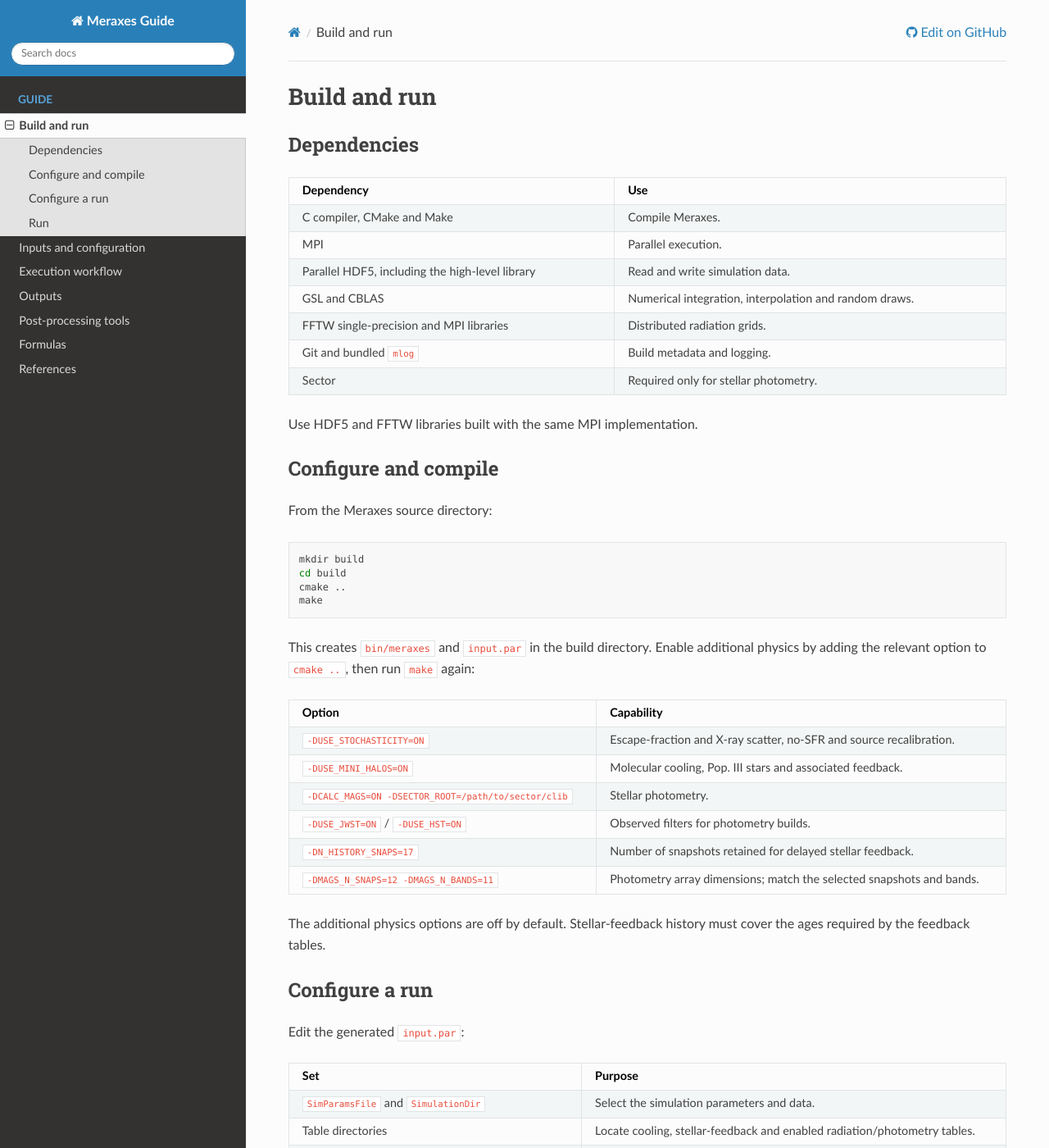
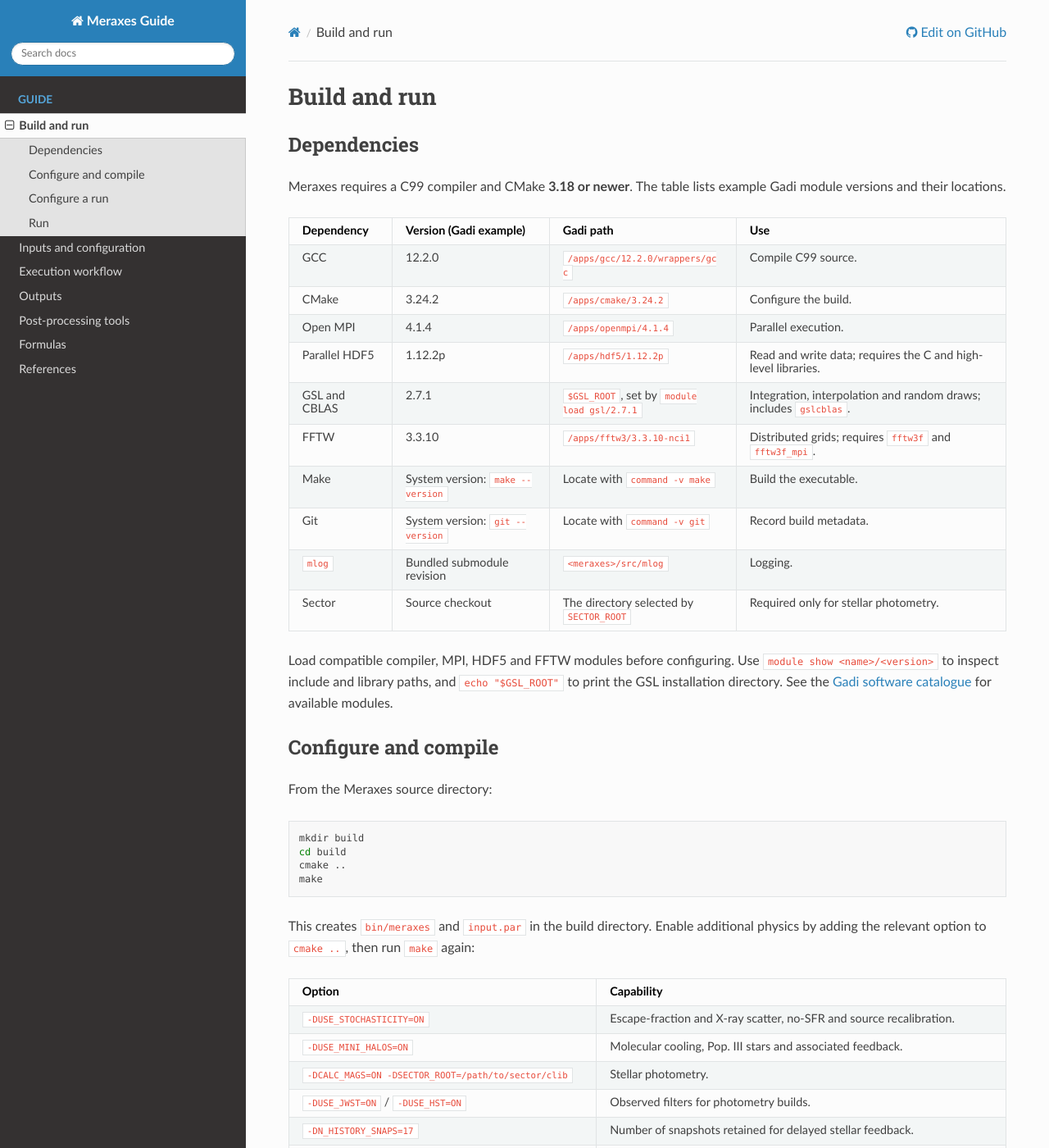
Before and after one commit to ChangqIngovo/meraxes-docs, a Sphinx documentation site: the page built from docs/getting-started.md, in a window 1280 px wide and 1400 px high. Shown: the whole window at 82% size. Built offline with Sphinx 7.4.7 and the Read the Docs theme 3.1.0, drawn with Linux system fonts in a browser that asks for light colours.

Commit message:
Document Gadi dependency versions and paths; trim supporting routines

```diff
--- a/docs/getting-started.md
+++ b/docs/getting-started.md
@@ -2,17 +2,27 @@
 
 ## Dependencies
 
-| Dependency | Use |
-|---|---|
-| C compiler, CMake and Make | Compile Meraxes. |
-| MPI | Parallel execution. |
-| Parallel HDF5, including the high-level library | Read and write simulation data. |
-| GSL and CBLAS | Numerical integration, interpolation and random draws. |
-| FFTW single-precision and MPI libraries | Distributed radiation grids. |
-| Git and bundled `mlog` | Build metadata and logging. |
-| Sector | Required only for stellar photometry. |
+Meraxes requires a C99 compiler and CMake **3.18 or newer**. The table lists
+example Gadi module versions and their locations.
 
-Use HDF5 and FFTW libraries built with the same MPI implementation.
+| Dependency | Version (Gadi example) | Gadi path | Use |
+|---|---|---|---|
+| GCC | 12.2.0 | `/apps/gcc/12.2.0/wrappers/gcc` | Compile C99 source. |
+| CMake | 3.24.2 | `/apps/cmake/3.24.2` | Configure the build. |
+| Open MPI | 4.1.4 | `/apps/openmpi/4.1.4` | Parallel execution. |
+| Parallel HDF5 | 1.12.2p | `/apps/hdf5/1.12.2p` | Read and write data; requires the C and high-level libraries. |
+| GSL and CBLAS | 2.7.1 | `$GSL_ROOT`, set by `module load gsl/2.7.1` | Integration, interpolation and random draws; includes `gslcblas`. |
+| FFTW | 3.3.10 | `/apps/fftw3/3.3.10-nci1` | Distributed grids; requires `fftw3f` and `fftw3f_mpi`. |
+| Make | System version: `make --version` | Locate with `command -v make` | Build the executable. |
+| Git | System version: `git --version` | Locate with `command -v git` | Record build metadata. |
+| `mlog` | Bundled submodule revision | `<meraxes>/src/mlog` | Logging. |
+| Sector | Source checkout | The directory selected by `SECTOR_ROOT` | Required only for stellar photometry. |
+
+Load compatible compiler, MPI, HDF5 and FFTW modules before configuring.
+Use `module show <name>/<version>` to inspect include and library paths,
+and `echo "$GSL_ROOT"` to print the GSL installation directory.
+See the [Gadi software catalogue](https://opus.nci.org.au/spaces/Help/pages/248840422/Supported+Applications)
+for available modules.
 
 ## Configure and compile
 
```
Also changed, not shown: docs/workflow.md (+0 -16 lines).
